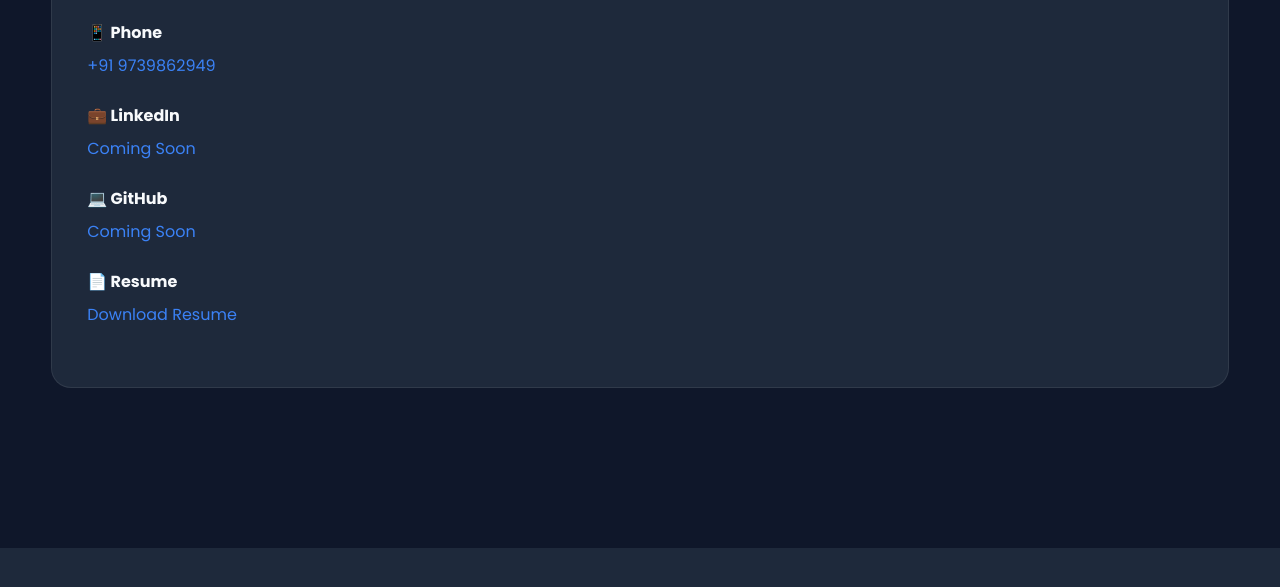
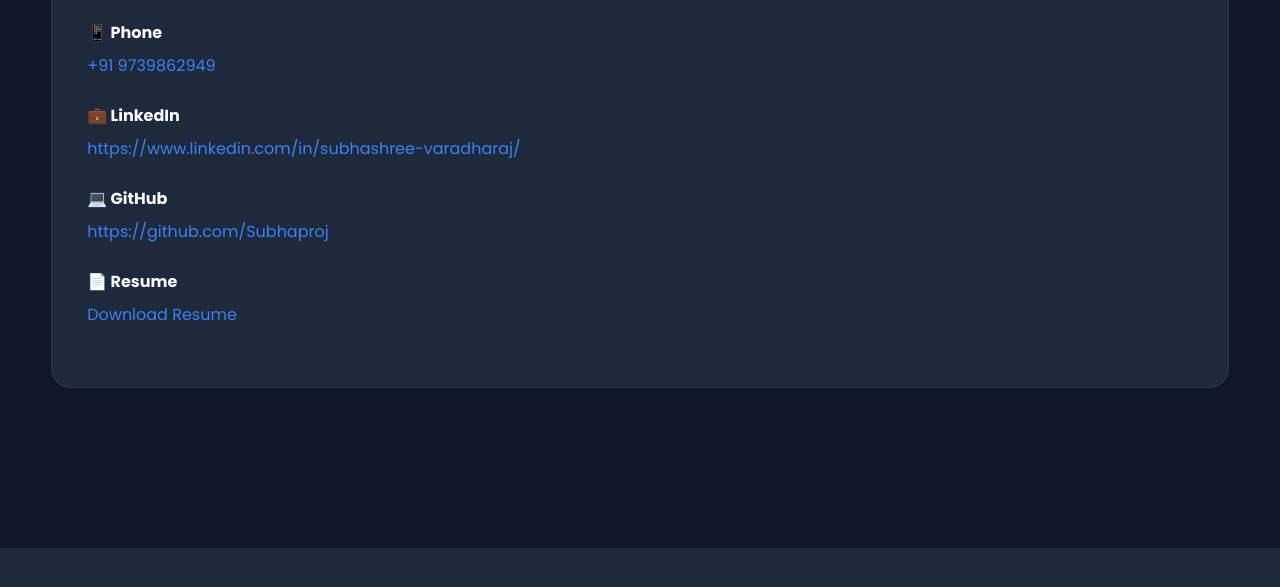
Before and after one commit to Subhaproj/Myportfolio, a plain HTML site: page index.html in a window 1280 px wide. Shown: the part 3820-4407 px from the top of the page. Drawn offline with Linux system fonts and the light colour scheme.

Commit message:
Add files via upload

```diff
--- a/index.html
+++ b/index.html
@@ -542,7 +542,7 @@
 
                     <a href="https://www.linkedin.com/in/subhashree-varadharaj/" target="_blank">
 
-                        Coming Soon
+                        https://www.linkedin.com/in/subhashree-varadharaj/
 
                     </a>
 
@@ -554,7 +554,7 @@
 
                     <a href="https://github.com/Subhaproj" target="_blank">
 
-                        Coming Soon
+                        https://github.com/Subhaproj
 
                     </a>
 
```
